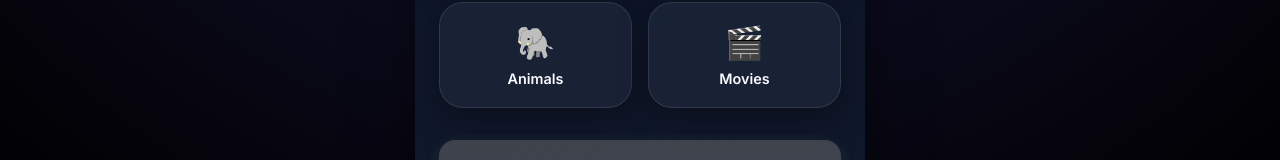
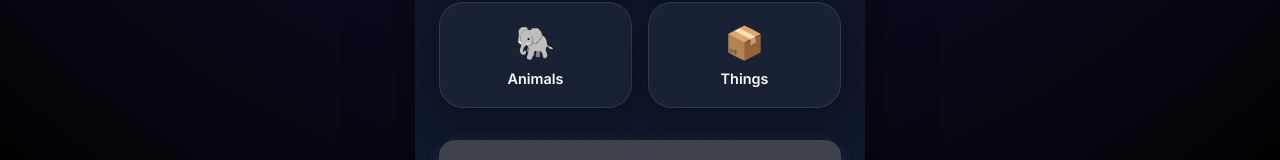
Before and after one commit to Vinisha-725/WordLegoGame, a React (Vite) app in the folder frontend/: page / in a window 1280 px wide. Shown: the part 592-752 px from the top of the page. Built offline with nearby package versions, Linux system fonts and the light colour scheme.

Commit message:
removed movies for things

```diff
--- a/frontend/src/screens/SetupScreen.jsx
+++ b/frontend/src/screens/SetupScreen.jsx
@@ -6,7 +6,7 @@ const themes = [
   { id: 'Fruits', name: 'Fruits', icon: <Apple />, emoji: '🍎' },
   { id: 'Atlas', name: 'Atlas', icon: <Globe />, emoji: '🌍' },
   { id: 'Animals', name: 'Animals', icon: <Dog />, emoji: '🐘' },
-  { id: 'Movies', name: 'Movies', icon: <Film />, emoji: '🎬' },
+  { id: 'Things', name: 'Things', icon: <Film />, emoji: '📦' },
 ];
 
 function SetupScreen({ onStart }) {
```
